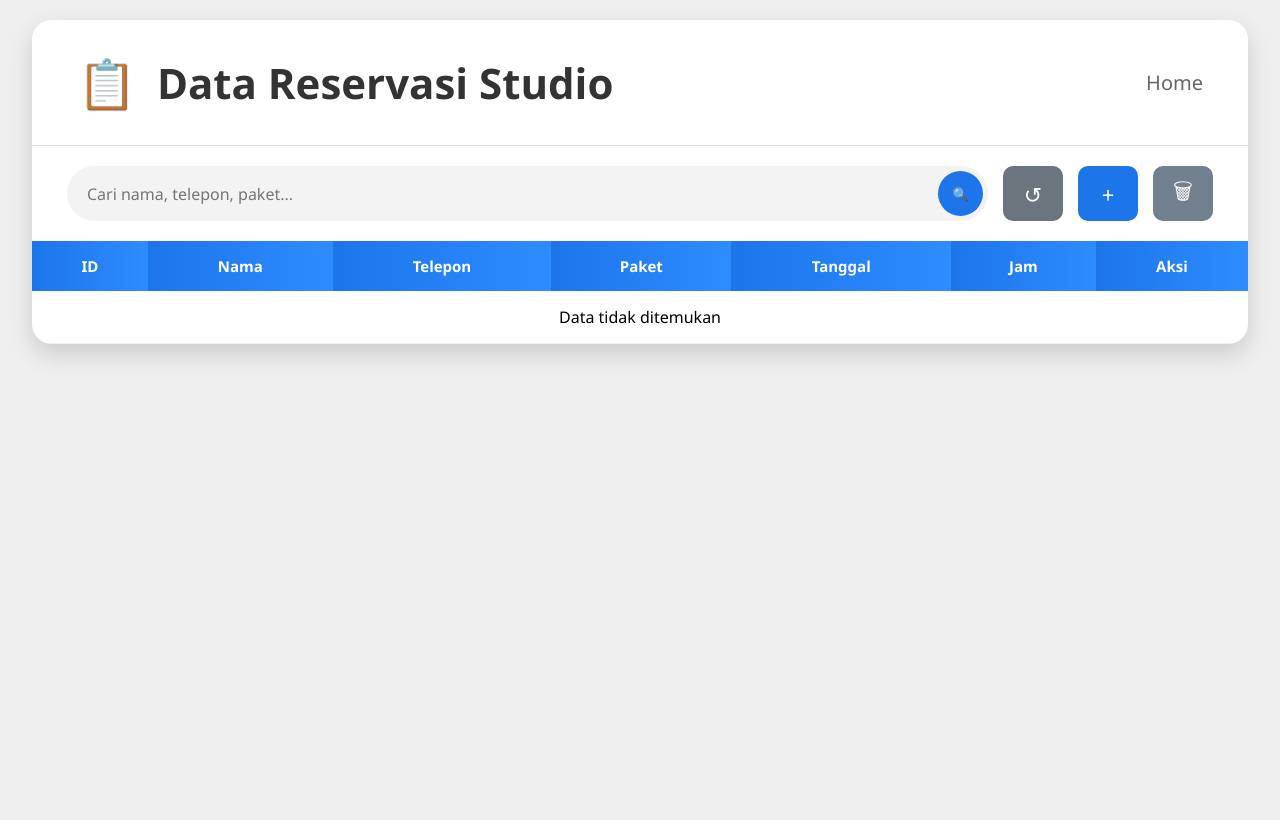
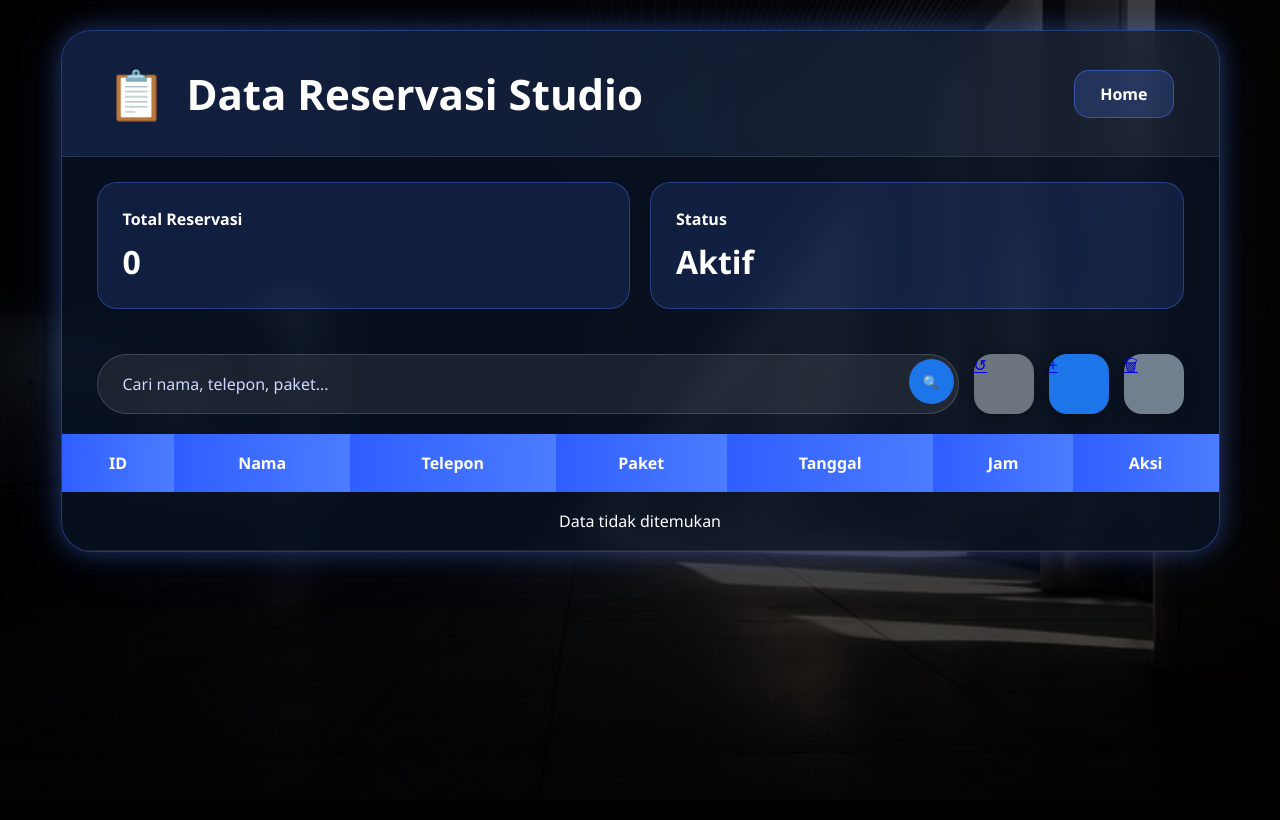
Before and after one commit to 230601110036-del/flask_database, a Flask app: page /reservasi in a window 1280 px wide. After the commit the page ends 737 px from the top, so only its background shows below. Run offline with Flask 3, Linux system fonts and the light colour scheme; data that the repository does not hold is empty.

Commit message:
Update tampilan dan fitur aplikasi

```diff
--- a/app.py
+++ b/app.py
@@ -130,7 +130,7 @@ def tambah():
         conn.close()
 
         flash(
-            "Reservasi berhasil ditambahkan!",
+            "Reservasi berhasil ditambahkan",
             "success"
         )
 
@@ -197,7 +197,7 @@ def ubah(id):
         conn.close()
 
         flash(
-            "Reservasi berhasil diedit!",
+            "Reservasi berhasil diedit",
             "success"
         )
 
@@ -235,7 +235,7 @@ def hapus(id):
     conn.close()
 
     flash(
-        "Reservasi berhasil dihapus!",
+        "Reservasi berhasil dihapus",
         "delete"
     )
 
@@ -298,7 +298,7 @@ def restore(id):
     conn.close()
 
     flash(
-        "Reservasi berhasil direstore!",
+        "Reservasi berhasil direstore",
         "success"
     )
 
@@ -325,7 +325,7 @@ def hapus_permanen(id):
     conn.close()
 
     flash(
-        "Reservasi dihapus permanen!",
+        "Reservasi dihapus permanen",
         "delete"
     )
 
--- a/static/css/style.css
+++ b/static/css/style.css
@@ -380,56 +384,65 @@ table tr:hover{
 ========================== */
 
 .table-page{
-
-    background:#efefef;
-
     min-height:100vh;
 
-    padding:0;
+    background:
+    linear-gradient(
+        rgba(0,0,0,.75),
+        rgba(0,0,0,.75)
+    ),
+    url("../img/bg.jpg");
+
+    background-size:cover;
+    background-position:center;
+    background-attachment:fixed;
+
+    padding:30px;
 }
 
 .table-container{
 
     width:95%;
 
-    max-width:none;
+    margin:auto;
 
-    margin:20px auto;
+    background:rgba(10,20,40,.75);
 
-    background:white;
+    backdrop-filter:blur(15px);
 
-    border-radius:20px;
+    border:1px solid rgba(76,124,255,.4);
+
+    border-radius:30px;
 
     overflow:hidden;
 
     box-shadow:
-    0 10px 25px rgba(0,0,0,.15);
+        0 0 25px rgba(76,124,255,.35),
+        0 0 60px rgba(76,124,255,.15);
 
-    padding:0;
+    color:white;
 }
 
 .table-header{
 
-    display:flex;
+    background:
+    linear-gradient(
+        90deg,
+        rgba(76,124,255,.15),
+        rgba(255,255,255,.05)
+    );
 
-    justify-content:space-between;
+    border-bottom:
+    1px solid rgba(255,255,255,.1);
 
-    align-items:center;
-
-    padding:20px 35px;
-
-    background:white;
-
-    border-bottom:1px solid #e5e5e5;
+    padding:30px 45px;
 }
 
 .table-header h1{
 
-    margin:0;
+    font-size:42px;
 
-    font-size:24px;
-
-    color:#333;
+    color:white;
 
     font-weight:700;
 }
@@ -438,9 +451,28 @@ table tr:hover{
 
     text-decoration:none;
 
-    color:#666;
+    color:white;
 
-    font-size:20px;
+    font-weight:600;
+
+    padding:12px 25px;
+
+    border-radius:15px;
+
+    background:
+    rgba(76,124,255,.2);
+
+    border:
+    1px solid rgba(76,124,255,.5);
+
+    transition:.3s;
+}
+
+.header-home:hover{
+
+    background:#4c7cff;
+
+    transform:translateY(-3px);
 }
 
 .search-area{
@@ -465,17 +497,26 @@ table tr:hover{
 
     width:100%;
 
-    height:55px;
+    height:60px;
 
-    border:none;
+    background:
+    rgba(255,255,255,.08);
 
-    background:#f3f3f3;
+    border:
+    1px solid rgba(255,255,255,.15);
 
-    border-radius:30px;
+    color:white;
 
-    padding:0 70px 0 20px;
+    border-radius:40px;
+
+    padding:0 80px 0 25px;
 
     font-size:16px;
+}
+
+.search-box input::placeholder{
+
+    color:#cfd7ff;
 }
 
 .search-btn{
@@ -504,22 +545,23 @@ table tr:hover{
 .icon-btn{
 
     width:60px;
+    height:60px;
 
-    height:55px;
+    border-radius:18px;
 
-    display:flex;
+    transition:.3s;
 
-    justify-content:center;
+    box-shadow:
+    0 5px 15px rgba(0,0,0,.25);
+}
 
-    align-items:center;
+.icon-btn:hover{
 
-    text-decoration:none;
+    transform:
+    translateY(-5px);
 
-    color:white;
-
-    border-radius:10px;
-
-    font-size:22px;
+    box-shadow:
+    0 10px 25px rgba(76,124,255,.4);
 }
 
 .add-btn{
@@ -541,29 +583,40 @@ table{
 
 table th{
 
-    background:linear-gradient(
-        to right,
-        #1d75ea,
-        #2d8cff
+    background:
+    linear-gradient(
+        90deg,
+        #2f5eff,
+        #4c7cff
     );
 
     color:white;
 
-    padding:15px;
+    padding:18px;
 
-    font-size:15px;
+    font-size:16px;
+
+    font-weight:600;
+
+    border:none;
 }
 
 table td{
 
-    padding:15px;
+    padding:18px;
 
-    border-bottom:1px solid #eee;
+    color:white;
+
+    border-bottom:
+    1px solid rgba(255,255,255,.08);
 }
 
 table tr:hover{
 
-    background:#f8fbff;
+    background:
+    rgba(76,124,255,.10);
+
+    transition:.3s;
 }
 
 .title-area{
@@ -592,16 +645,7 @@ table tr:hover{
 
     min-height:120px;
 
-    border-bottom:1px solid #ddd;
-}
-
-.table-header h1{
-
-    margin:0;
-
-    font-size:42px;
-
-    color:#333;
+    border-bottom:1px solid rgba(255,255,255,.1);
 }
 
 .reset-btn{
@@ -613,3 +657,43 @@ table tr:hover{
 
     opacity:.9;
 }
+
+.stats-row{
+
+    display:flex;
+
+    gap:20px;
+
+    padding:25px 35px;
+}
+
+.stat-box{
+
+    flex:1;
+
+    padding:25px;
+
+    border-radius:20px;
+
+    background:
+    rgba(76,124,255,.15);
+
+    border:
+    1px solid rgba(76,124,255,.35);
+
+    color:white;
+}
+
+.stat-box h3{
+
+    font-size:16px;
+
+    margin-bottom:10px;
+}
+
+.stat-box span{
+
+    font-size:32px;
+
+    font-weight:700;
+}
--- a/templates/index.html
+++ b/templates/index.html
@@ -57,6 +57,20 @@ get_flashed_messages(with_categories=true) %}
        Home
 
     </a>
+
+</div>
+
+<div class="stats-row">
+
+    <div class="stat-box">
+        <h3>Total Reservasi</h3>
+        <span>{{ container|length }}</span>
+    </div>
+
+    <div class="stat-box">
+        <h3>Status</h3>
+        <span>Aktif</span>
+    </div>
 
 </div>
 
```
Also changed, not shown: other parts of static/css/style.css (+18 -14 lines).
